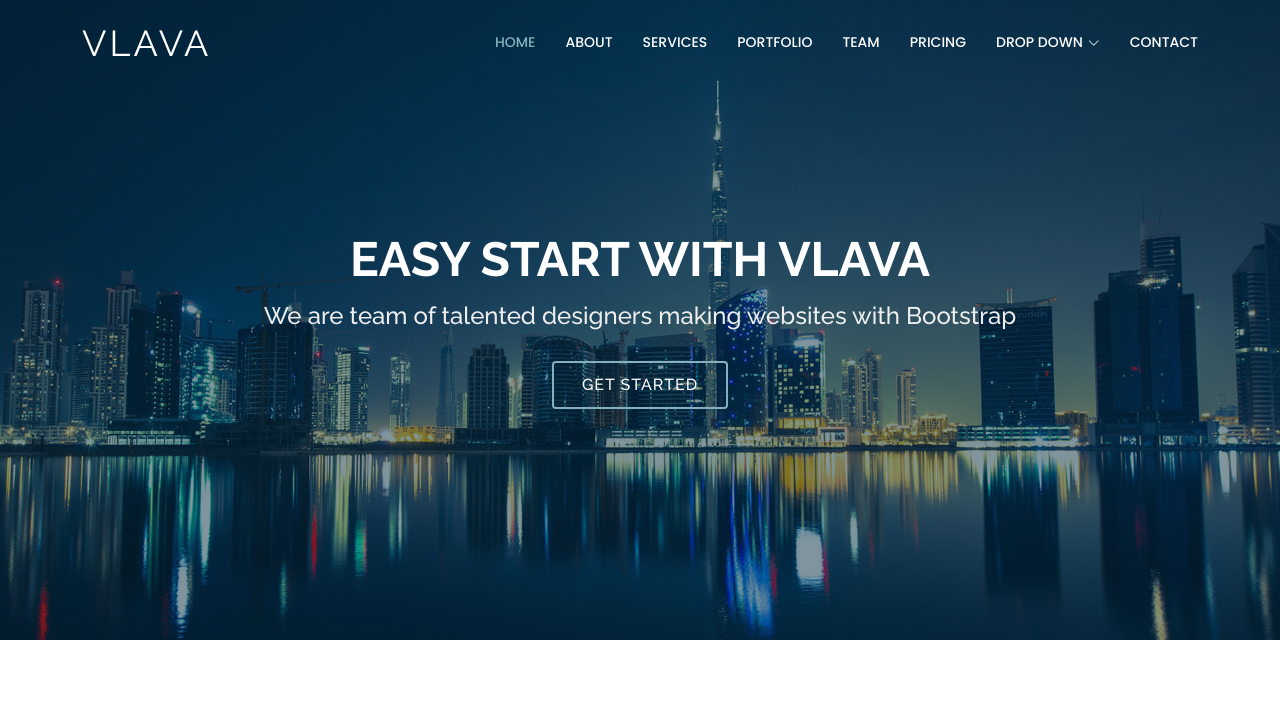
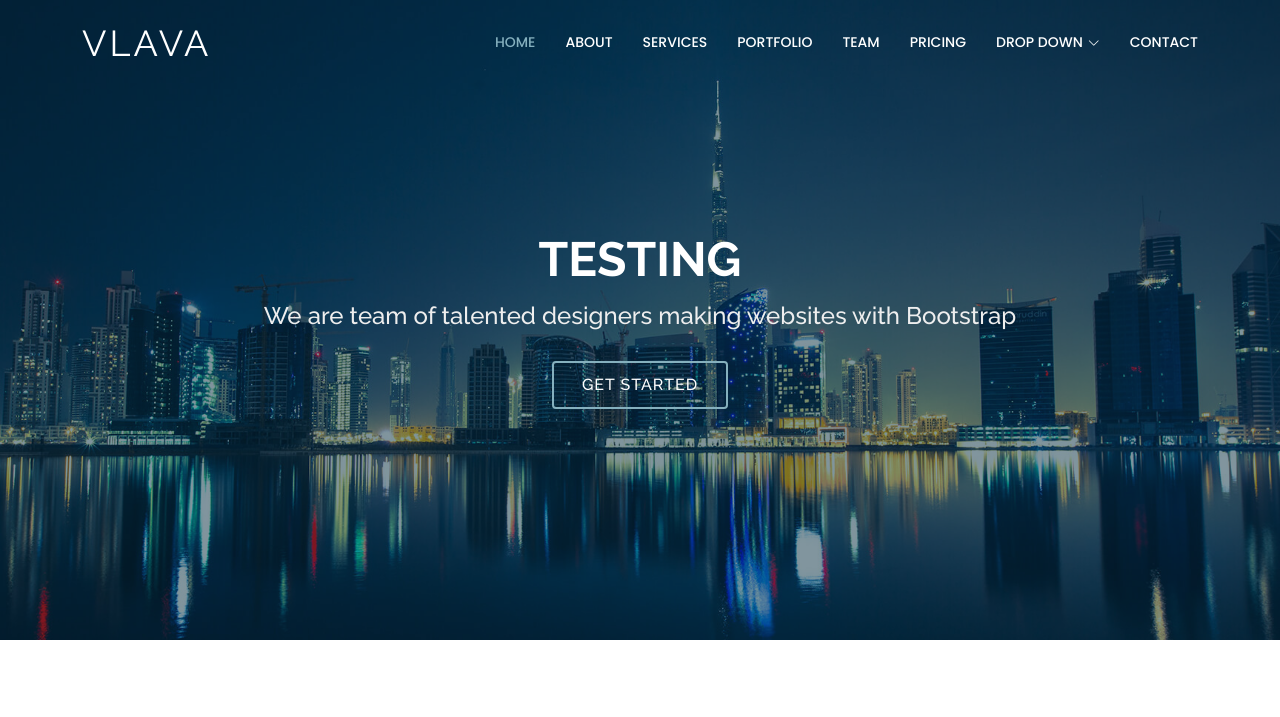
Before and after one commit to manalghesh/vlava, a plain HTML site: page index.html in a window 1280 px wide. Shown: the top 717 px of the page. Drawn offline with nearby package versions, Linux system fonts and the light colour scheme.

Commit message:
first ever change

```diff
--- a/index.html
+++ b/index.html
@@ -83,7 +83,7 @@
   <!-- ======= Hero Section ======= -->
   <section id="hero">
     <div class="hero-container">
-      <h1>Easy start with Vlava</h1>
+      <h1>Testing</h1>
       <h2>We are team of talented designers making websites with Bootstrap</h2>
       <a href="#about" class="btn-get-started scrollto">Get Started</a>
     </div>
```
